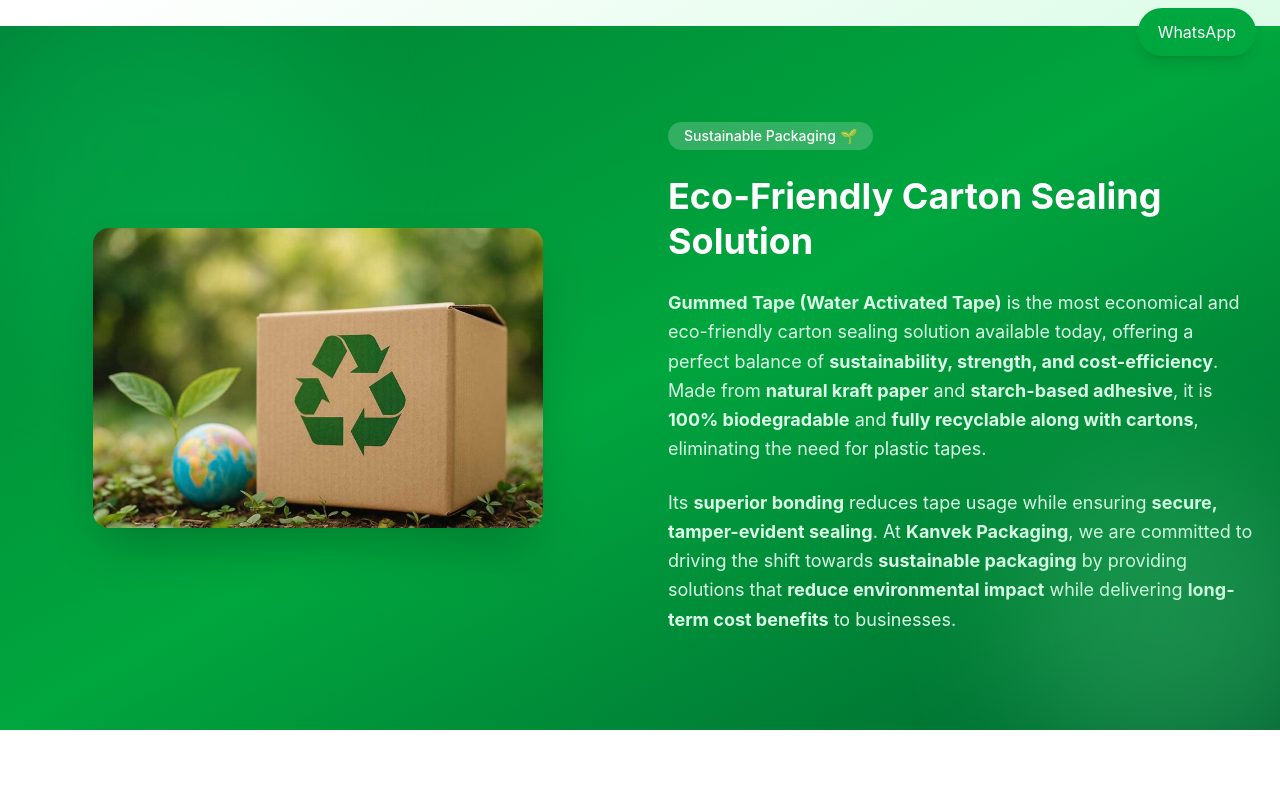
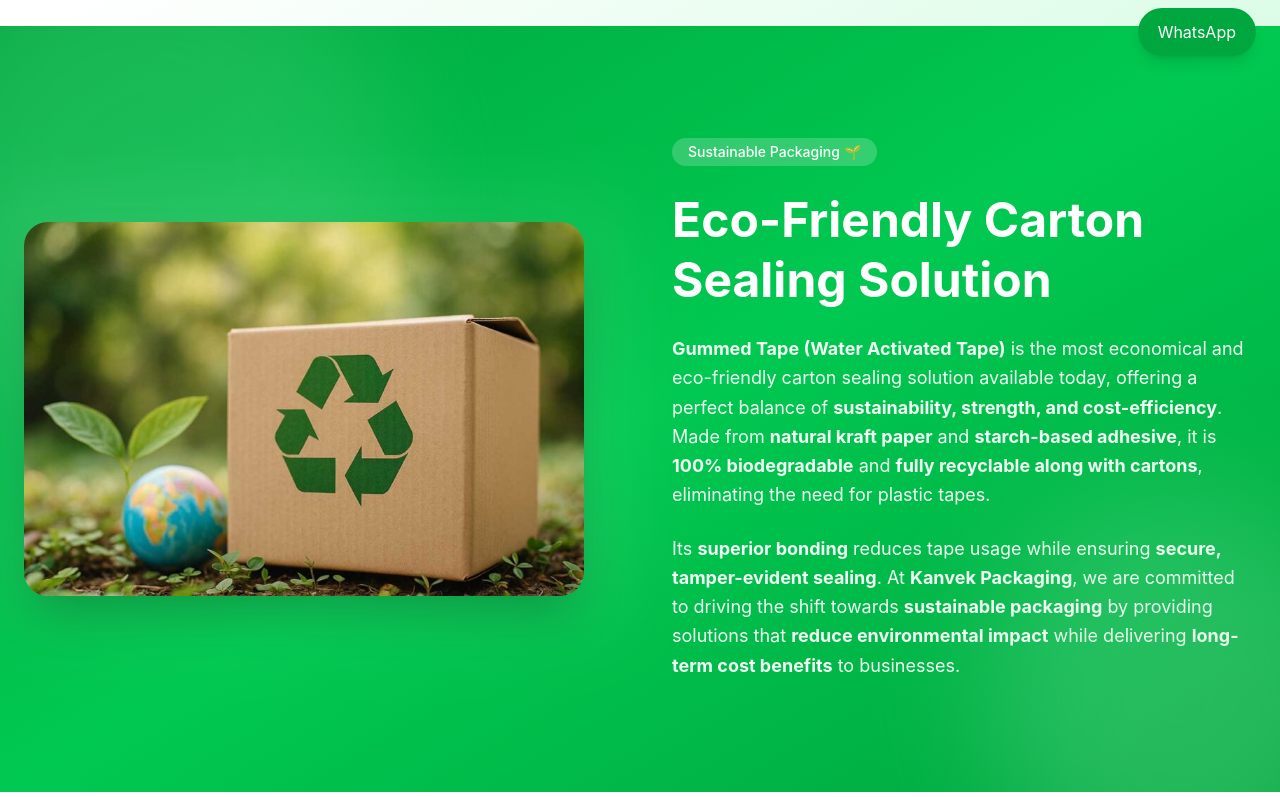
Before and after one commit to vivekchdh0691-wq/kanvekpackaging, a Next.js app: page / in a window 1280 px wide. Shown: the part 720-1517 px from the top of the page. Built offline with nearby package versions, Linux system fonts and the light colour scheme.

Commit message:
Update page.tsx

```diff
--- a/app/page.tsx
+++ b/app/page.tsx
@@ -54,40 +54,46 @@ export default function Home() {
         </div>
       </section>
 
-      {/* ECO SECTION */}
-<section className="relative bg-gradient-to-br from-green-700 via-green-600 to-green-800 text-white overflow-hidden">
+      {/* ECO SECTION - IMPROVED */}
+<section className="relative bg-gradient-to-br from-green-600 via-green-500 to-green-600 text-white overflow-hidden">
 
-  {/* glow effects */}
-  <div className="absolute w-96 h-96 bg-green-400 rounded-full blur-3xl opacity-20 top-[-50px] left-[-50px]"></div>
-  <div className="absolute w-80 h-80 bg-green-300 rounded-full blur-3xl opacity-20 bottom-[-50px] right-[-50px]"></div>
+  {/* soft glow */}
+  <div className="absolute w-[500px] h-[500px] bg-green-300 rounded-full blur-3xl opacity-20 top-[-100px] left-[-100px]"></div>
+  <div className="absolute w-[400px] h-[400px] bg-green-200 rounded-full blur-3xl opacity-20 bottom-[-100px] right-[-100px]"></div>
 
-  <div className="max-w-7xl mx-auto px-6 py-24 grid md:grid-cols-2 gap-14 items-center">
+  <div className="max-w-7xl mx-auto px-6 py-28 grid md:grid-cols-2 gap-16 items-center">
 
     {/* IMAGE */}
-    <div className="relative flex justify-center">
-      <img
-        src="/sustainable.jpg"
-        alt="Eco Friendly Packaging"
-        className="w-[450px] rounded-2xl shadow-2xl object-cover"
-      />
+    <div className="relative flex justify-center md:justify-start">
+      <div className="relative">
+
+        {/* glow behind image */}
+        <div className="absolute inset-0 bg-white/10 rounded-3xl blur-2xl scale-110"></div>
+
+        <img
+          src="/sustainable.jpg"
+          alt="Eco Friendly Packaging"
+          className="relative w-[520px] md:w-[560px] rounded-3xl shadow-2xl object-cover"
+        />
+      </div>
     </div>
 
     {/* CONTENT */}
     <div className="space-y-6">
 
-      <span className="inline-block bg-white/20 px-4 py-1 rounded-full text-sm font-medium">
+      <span className="inline-block bg-white/20 px-4 py-1 rounded-full text-sm font-medium backdrop-blur">
         Sustainable Packaging 🌱
       </span>
 
-      <h2 className="text-4xl font-bold leading-tight">
+      <h2 className="text-4xl md:text-5xl font-bold leading-tight">
         Eco-Friendly Carton Sealing Solution
       </h2>
 
-      <p className="text-green-100 text-lg leading-relaxed">
+      <p className="text-green-50 text-lg leading-relaxed">
         <strong>Gummed Tape (Water Activated Tape)</strong> is the most economical and eco-friendly carton sealing solution available today, offering a perfect balance of <strong>sustainability, strength, and cost-efficiency</strong>. Made from <strong>natural kraft paper</strong> and <strong>starch-based adhesive</strong>, it is <strong>100% biodegradable</strong> and <strong>fully recyclable along with cartons</strong>, eliminating the need for plastic tapes.
       </p>
 
-      <p className="text-green-100 text-lg leading-relaxed">
+      <p className="text-green-50 text-lg leading-relaxed">
         Its <strong>superior bonding</strong> reduces tape usage while ensuring <strong>secure, tamper-evident sealing</strong>. At <strong>Kanvek Packaging</strong>, we are committed to driving the shift towards <strong>sustainable packaging</strong> by providing solutions that <strong>reduce environmental impact</strong> while delivering <strong>long-term cost benefits</strong> to businesses.
       </p>
 
```
